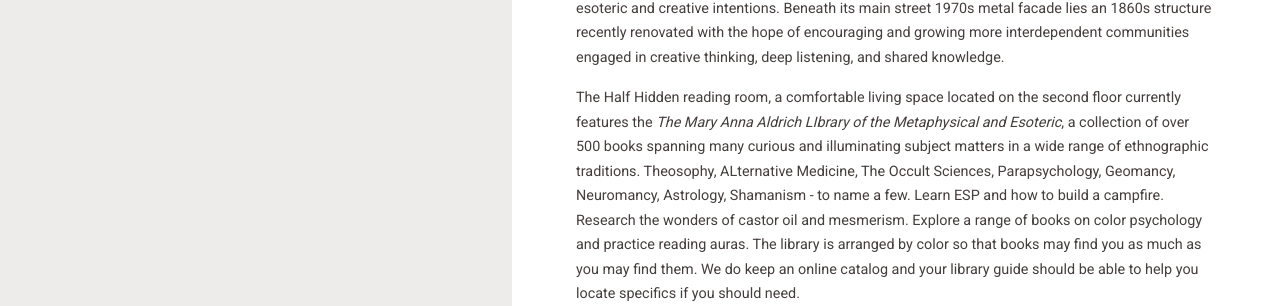
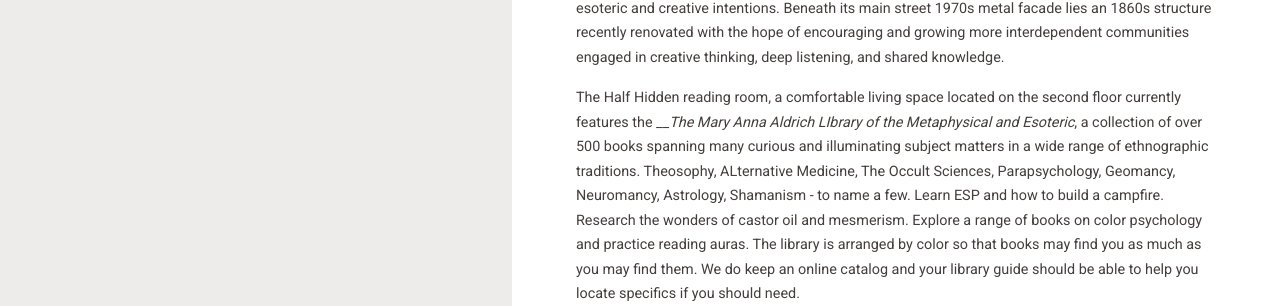
Before and after one commit to kellicain/kellicain.github.com, a Jekyll site: the page built from about.md, in a window 1280 px wide and 953 px high. Shown: the part 501-807 px from the top of the window. Built offline with Jekyll 4.4.1, drawn with Linux system fonts in a browser that asks for light colours.

Commit message:
Update about.md

```diff
--- a/about.md
+++ b/about.md
@@ -11,6 +11,6 @@
 
 
 
-The Half Hidden reading room, a comfortable living space located on the second floor currently features the _The Mary Anna Aldrich LIbrary of the Metaphysical and Esoteric_, a collection of over 500 books spanning many curious and illuminating subject matters in a wide range of ethnographic traditions. Theosophy, ALternative Medicine, The Occult Sciences, Parapsychology, Geomancy, Neuromancy, Astrology, Shamanism - to name a few. Learn ESP and how to build a campfire. Research the wonders of castor oil and mesmerism. Explore a range of books on color psychology and practice reading auras. The library is arranged by color so that books may find you as much as you may find them. We do keep an online catalog and your library guide should be able to help you locate specifics if you should need.
+The Half Hidden reading room, a comfortable living space located on the second floor currently features the ___The Mary Anna Aldrich LIbrary of the Metaphysical and Esoteric_, a collection of over 500 books spanning many curious and illuminating subject matters in a wide range of ethnographic traditions. Theosophy, ALternative Medicine, The Occult Sciences, Parapsychology, Geomancy, Neuromancy, Astrology, Shamanism - to name a few. Learn ESP and how to build a campfire. Research the wonders of castor oil and mesmerism. Explore a range of books on color psychology and practice reading auras. The library is arranged by color so that books may find you as much as you may find them. We do keep an online catalog and your library guide should be able to help you locate specifics if you should need.
 
 The reading room is currently closed to visitors due to difficulties maintaining social distancing however we will re-open for visitors with scheduled private appointments beginning in the spring.
```
